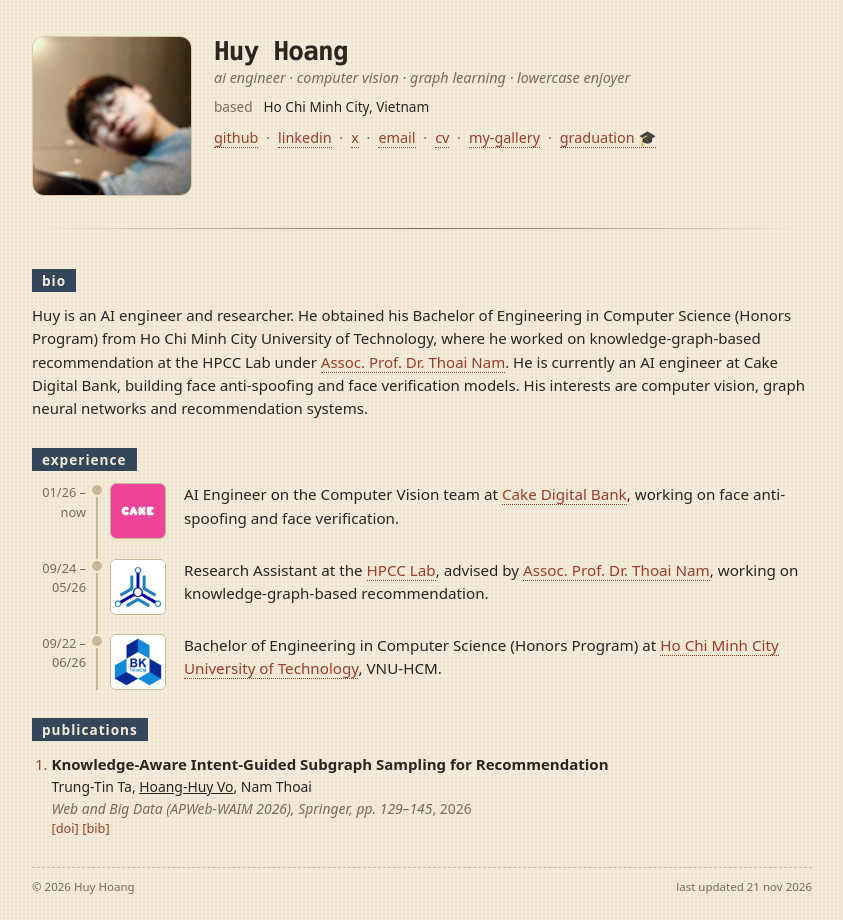
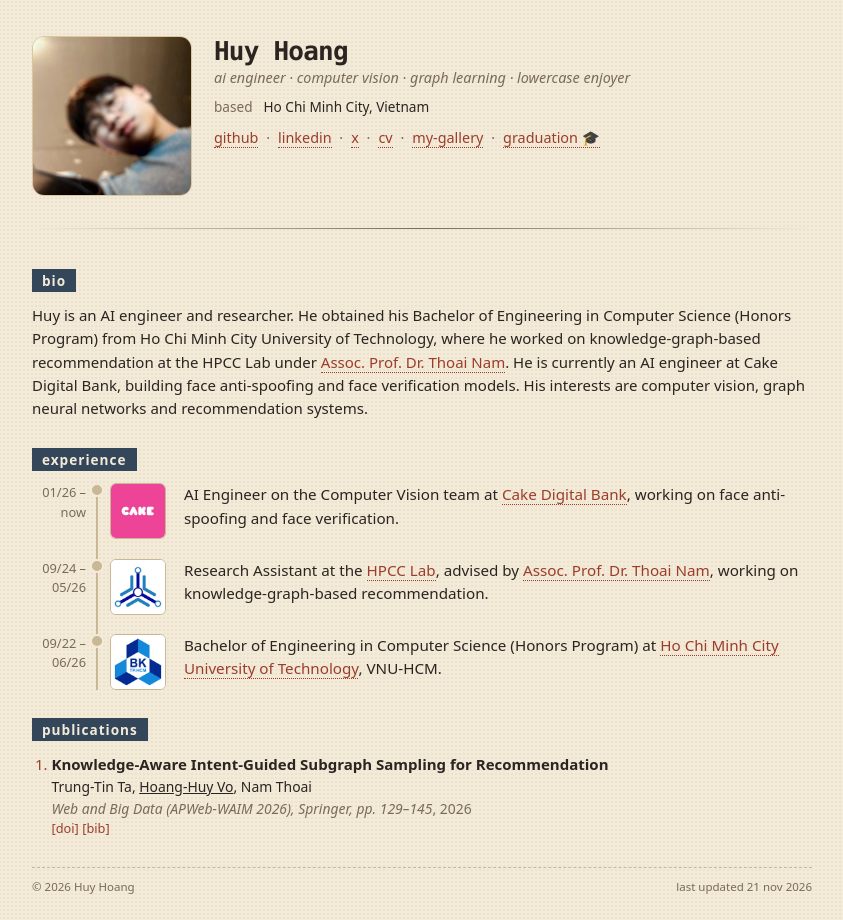
Before and after one commit to edithh81/edithh81.github.io, a Jekyll site: the page built from index.html, in a window 1280 px wide. Shown: the whole page, without its empty margins (218-1061 px from the left). Built offline with Jekyll 4.4.1, drawn with Linux system fonts in a browser that asks for light colours.

Commit message:
Remove email link from headline
Co-Authored-By: Claude Opus 5.5 <noreply@anthropic.com>

```diff
--- a/_data/profile.yml
+++ b/_data/profile.yml
@@ -4,7 +4,6 @@ tagline: ai engineer · computer vision · graph learning · lowercase enjoyer
 avatar: /assets/img/avatar.jpg
 birthday:                          # e.g. 11 Aug 2004 (leave empty to hide)
 location: Ho Chi Minh City, Vietnam
-email: vohoanghuy8811@gmail.com
 github: edithh81
 linkedin: https://www.linkedin.com/in/edith81/
 x: edithh81
--- a/index.html
+++ b/index.html
@@ -17,7 +17,6 @@ layout: default
       {% if p.github %}<span><a href="https://github.com/{{ p.github }}">github</a></span>{% endif %}
       {% if p.linkedin %}<span><a href="{{ p.linkedin }}">linkedin</a></span>{% endif %}
       {% if p.x %}<span><a href="https://x.com/{{ p.x }}">x</a></span>{% endif %}
-      {% if p.email %}<span><a href="mailto:{{ p.email }}">email</a></span>{% endif %}
       {% if p.cv %}<span><a href="{{ p.cv | relative_url }}">cv</a></span>{% endif %}
       {% if p.gallery %}<span><a href="{{ p.gallery }}">my-gallery</a></span>{% endif %}
       {% if site.graduation %}<span><a href="{{ '/graduation/' | relative_url }}">graduation 🎓</a></span>{% endif %}
```
